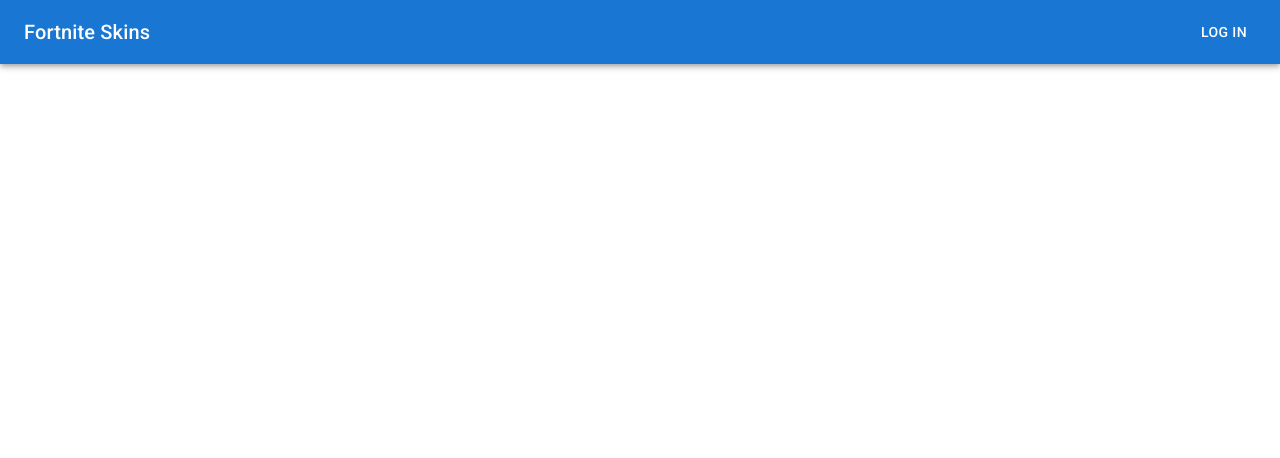
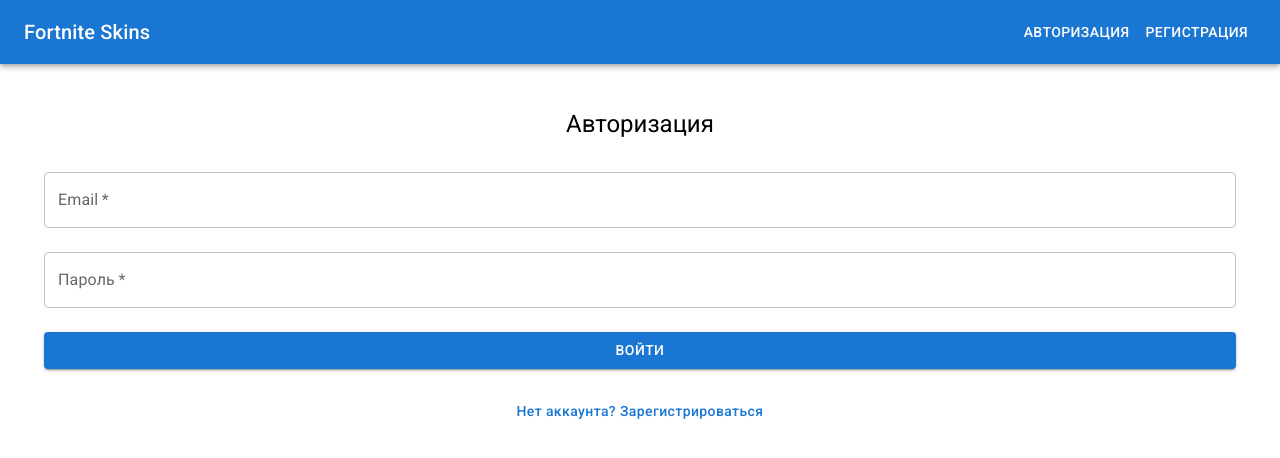
Before and after one commit to Sagetel/fortnitix, a React (Create React App) app: page /singin in a window 1280 px wide. Shown: the top 458 px of the page. Built offline with nearby package versions, Linux system fonts and the light colour scheme.

Commit message:
login page

```diff
--- a/src/App.tsx
+++ b/src/App.tsx
@@ -1,7 +1,9 @@
 import { BrowserRouter, Routes, Route } from "react-router-dom";
 import Layout from "./components/Layout";
 import Home from "./pages/Home";
-import 'normalize.css';
+import Signin from "./pages/Signin";
+import Signup from "./pages/Signup";
+import "normalize.css";
 
 function App() {
   return (
@@ -9,6 +11,8 @@ function App() {
       <Layout>
         <Routes>
           <Route path="/" element={<Home />} />
+          <Route path="/singin" element={<Signin />} />
+          <Route path="/singup" element={<Signup />} />
         </Routes>
       </Layout>
     </BrowserRouter>
--- a/src/components/AuthorizationMenu.tsx
+++ b/src/components/AuthorizationMenu.tsx
@@ -10,16 +10,15 @@ import { yupResolver } from "@hookform/resolvers/yup";
 import { useAppDispatch } from "../store/hooks";
 import { loginError, login } from "../store/action-creators/user";
 import { handleLogin, handleRegister } from "../utils/api";
-
+import { Link } from "react-router-dom";
 
 interface Props {
-  isOpenPopup: boolean;
-  setIsOpenPopup: React.Dispatch<React.SetStateAction<boolean>>;
+  isRegisterForm?: boolean;
 }
 
-function AuthorizationMenu({ isOpenPopup, setIsOpenPopup }: Props) {
+function AuthorizationMenu({ isRegisterForm = false }: Props) {
   const dispatch = useAppDispatch();
-  const [isRegister, setIsRegister] = useState(true);
+  const [isRegister, setIsRegister] = useState(isRegisterForm);
   const validationSchema = yup.object().shape({
     email: yup
       .string()
@@ -49,16 +48,12 @@ function AuthorizationMenu({ isOpenPopup, setIsOpenPopup }: Props) {
     reset();
   };
 
-
   const onSubmit = async (dataAuth: { email: string; password: string }) => {
-
     try {
       if (isRegister) {
         await handleRegister(dataAuth);
-        alert("Регистрация прошла успешно");
       } else {
         await handleLogin(dataAuth);
-        alert("Авторизация прошла успешно");
         dispatch(login());
       }
     } catch (error: any) {
@@ -76,7 +71,6 @@ function AuthorizationMenu({ isOpenPopup, setIsOpenPopup }: Props) {
   };
 
   return (
-    <MyModal isOpenPopup={isOpenPopup} setIsOpenPopup={setIsOpenPopup}>
     <Box sx={style}>
       <Typography variant="h5" component="h2">
         {isRegister ? "Регистрация" : "Авторизация"}
@@ -123,16 +117,24 @@ function AuthorizationMenu({ isOpenPopup, setIsOpenPopup }: Props) {
           {isRegister ? "Зарегистрироваться" : "Войти"}
         </Button>
       </form>
-        <Button
-          onClick={handleToggle}
-          sx={{ textTransform: "none", marginTop: "8px" }}
+      <Button sx={{ textTransform: "none", marginTop: "8px" }}>
+        {isRegister ? (
+          <Link
+            to="/singin"
+            style={{ textDecoration: "none", color: "inherit" }}
           >
-          {isRegister
-            ? "Уже есть аккаунт? Войти"
-            : "Нет аккаунта? Зарегистрироваться"}
+            Уже есть аккаунт? Войти
+          </Link>
+        ) : (
+          <Link
+            to="/singup"
+            style={{ textDecoration: "none", color: "inherit" }}
+          >
+            Нет аккаунта? Зарегистрироваться
+          </Link>
+        )}
       </Button>
     </Box>
-    </MyModal>
   );
 }
 
--- a/src/components/Header.tsx
+++ b/src/components/Header.tsx
@@ -1,23 +1,44 @@
-import React, { useState } from "react";
 import AppBar from "@mui/material/AppBar";
 import Box from "@mui/material/Box";
+import { Link } from "react-router-dom";
 import Toolbar from "@mui/material/Toolbar";
 import Typography from "@mui/material/Typography";
 import Button from "@mui/material/Button";
-import AuthorizationMenu from "./AuthorizationMenu";
+import { RootState } from "../store/store";
+import { useSelector } from "react-redux/es/hooks/useSelector";
+import UserProfile from "./UserProfile";
 
 export default function Header() {
-  const [isOpenPopup, setIsOpenPopup] = useState(false);
-
+  const userIsLogin = useSelector(
+    (state: RootState) => state.user.userIsLogedIn
+  );
   return (
     <Box sx={{ flexGrow: 1 }}>
       <AppBar position="static">
         <Toolbar>
           <Typography variant="h6" component="div" sx={{ flexGrow: 1 }}>
-            Fortnite Skins
+            <Link to="/" style={{ textDecoration: "none", color: "inherit" }}>
+              Fortnite Skins
+            </Link>
           </Typography>
-          <Button color="inherit" onClick={()=>{setIsOpenPopup(true)}}>Log in</Button>
-          <AuthorizationMenu isOpenPopup={isOpenPopup} setIsOpenPopup={setIsOpenPopup}/>
+          {!userIsLogin ? (
+            <>
+              <Link
+                to="/singin"
+                style={{ textDecoration: "none", color: "inherit" }}
+              >
+                <Button color="inherit">Авторизация</Button>
+              </Link>
+              <Link
+                to="/singup"
+                style={{ textDecoration: "none", color: "inherit" }}
+              >
+                <Button color="inherit">Регистрация</Button>
+              </Link>
+            </>
+          ) : (
+            <UserProfile />
+          )}
         </Toolbar>
       </AppBar>
     </Box>
--- a/src/components/Layout.tsx
+++ b/src/components/Layout.tsx
@@ -9,7 +9,7 @@ const Layout: React.FC<LayoutProps> = ({ children }) => {
   return (
     <div>
       <Header />
-      <main>{children}</main>
+      <main style={{ padding: "20px" }}>{children}</main>
     </div>
   );
 };
--- /dev/null
+++ b/src/components/UserProfile.tsx
@@ -0,0 +1,24 @@
+import React, { useState, useEffect } from "react";
+import { supabase } from "./supabaseClient";
+
+function UserProfile() {
+  const [email, setEmail] = useState<string>("");
+  const getUser = async () => {
+    const { data } = await supabase.auth.getUser();
+    setEmail(data.user?.email || "");
+  };
+  useEffect(() => {
+    getUser();
+  }, []);
+  return (
+    <div
+      onClick={() => {
+        getUser();
+      }}
+    >
+      {email}
+    </div>
+  );
+}
+
+export default UserProfile;
--- a/src/pages/Home.tsx
+++ b/src/pages/Home.tsx
@@ -11,7 +11,7 @@ const Home: React.FC = () => {
   };
   return (
     <div>
-      <Box sx={{ p: 10 }}>
+      <Box>
         <Search onSearch={handleSearch} />
         <CardsWrapper query={query} />
       </Box>
--- /dev/null
+++ b/src/pages/Signin.tsx
@@ -0,0 +1,10 @@
+import AuthorizationMenu from "../components/AuthorizationMenu";
+function Signin() {
+  return (
+    <div>
+      <AuthorizationMenu />
+    </div>
+  );
+}
+
+export default Signin;
--- /dev/null
+++ b/src/pages/Signup.tsx
@@ -0,0 +1,10 @@
+import AuthorizationMenu from "../components/AuthorizationMenu";
+function Signup() {
+  return (
+    <div>
+      <AuthorizationMenu isRegisterForm />
+    </div>
+  );
+}
+
+export default Signup;
--- a/src/utils/api.ts
+++ b/src/utils/api.ts
@@ -4,6 +4,7 @@ export const handleRegister = async (data: { email: string; password: string })
     try {
       const { email, password } = data;
       await supabase.auth.signUp({ email, password });
+      alert("Регистрация прошла успешно");
       return true;
     } catch (error) {
       console.error("Ошибка регистрации: ", error);
@@ -15,6 +16,7 @@ export const handleRegister = async (data: { email: string; password: string })
     try {
       const { email, password } = dataAuth;
       await supabase.auth.signInWithPassword({ email, password });
+      alert("Авторизация прошла успешно");
       return true;
     } catch (error) {
       console.error("Ошибка авторизации: ", error);
```
Lines whose indentation alone changed are shown as unchanged.
